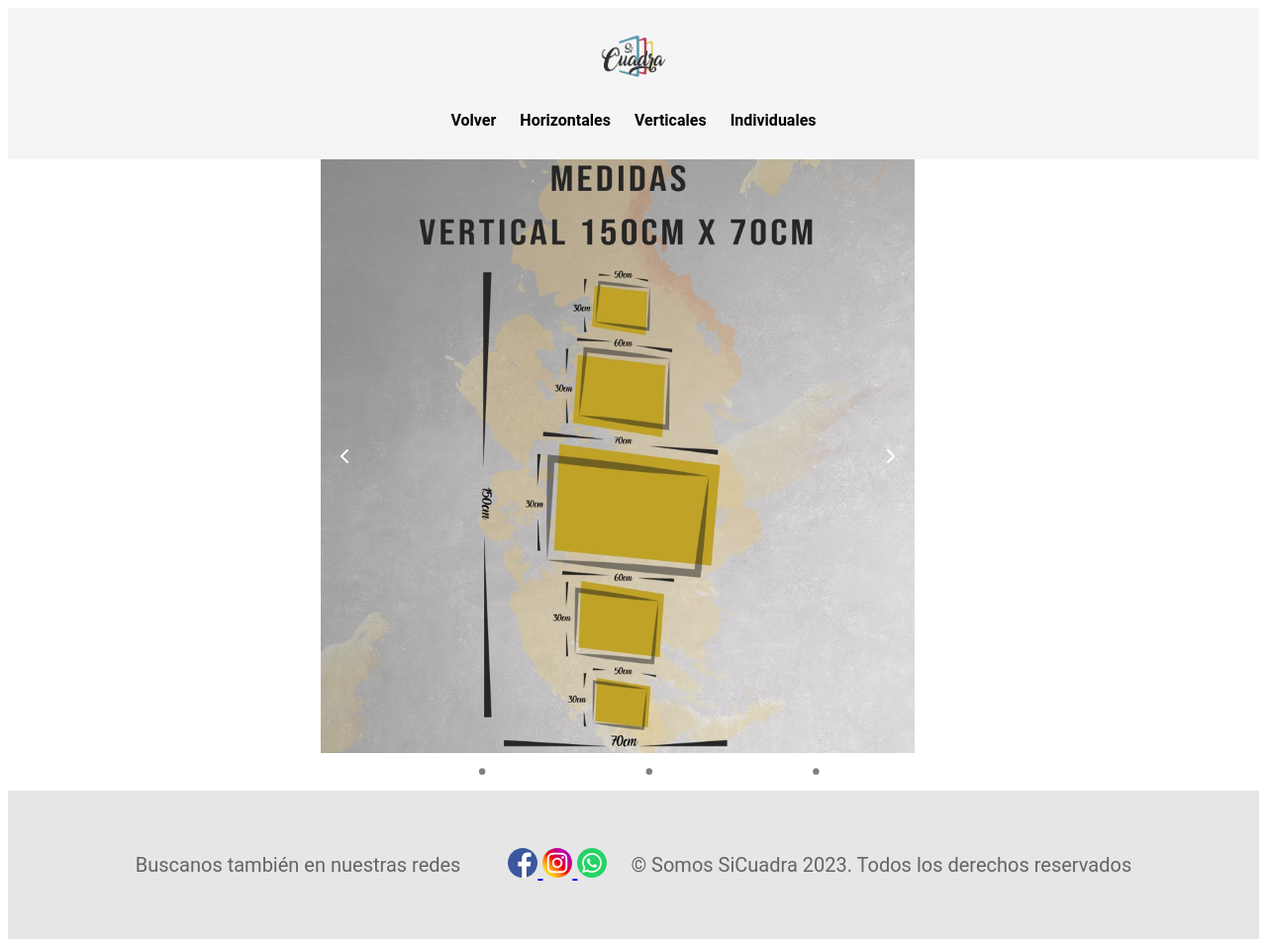
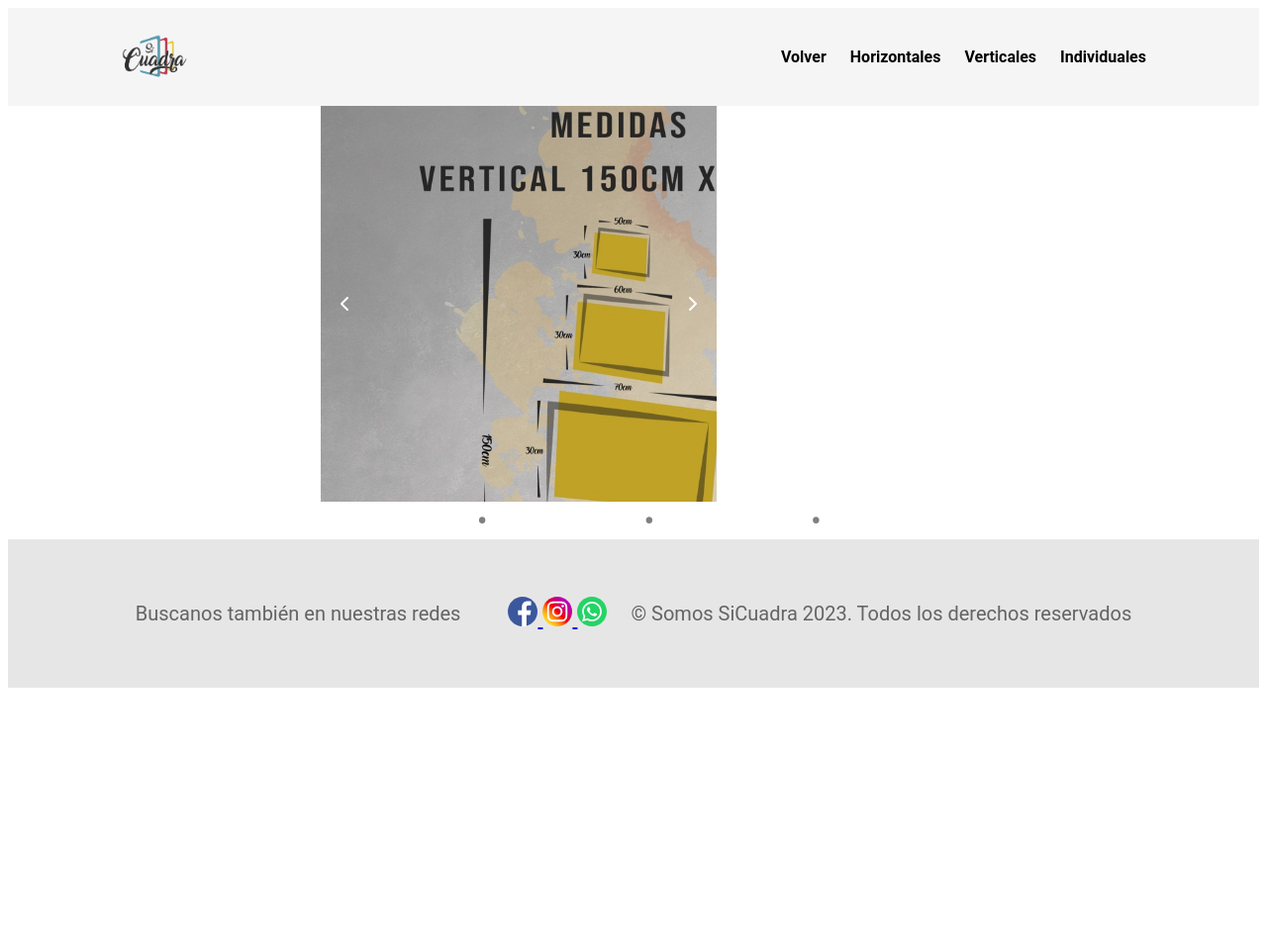
Before and after one commit to Adolaguirre/Sicuadra2, a plain HTML site: page vertical.html in a window 1280 px wide. Shown: the whole page at 99% size. After the commit the page ends 800 px from the top, so only its background shows below. Drawn offline with Linux system fonts and the light colour scheme.

Commit message:
arreglo de galeria

```diff
--- a/css/carrusel.css
+++ b/css/carrusel.css
@@ -175,3 +175,92 @@ footer .container{
 .itemCarrouselArrows > a > i{
     color: white;
 }
+
+@media (min-width: 720px){
+
+    header{
+        position: relative;
+        width: 100%;
+    }
+
+    }
+
+    header .container{
+        flex-direction: row;
+        justify-content: space-between;
+    }
+
+    header nav{
+        flex-direction: row;
+        padding-bottom: 0;
+        padding-right: 20px;
+    }
+
+    .carrousel{
+        position:relative;
+        left: 25%;
+        width: 75%;
+    }
+
+    .conteCarrousel{
+        width: 400;
+        height: 400;
+        overflow: hidden;
+
+    }
+
+    .itemCarrousel{
+        position: relative;
+        width: 100%;
+        height: 100%;
+    }
+
+    .itemCarrouselTarjeta{
+        width: 100%;
+        height: 100%;
+    }
+
+    .itemCarrouselArrows{
+        position: absolute;
+        top: 0;
+        bottom: 0;
+        left: 0;
+        right: 0;
+        height: 100%;
+        width: 100%;
+        display: flex;
+        align-items: center;
+        justify-content: space-between;
+        padding: 20px;
+    }
+
+    .itemCarrouselArrows > i:hover {
+        cursor: pointer;
+    }
+
+    #itemCarrousel-1{
+        background-color: rgb(226, 50, 50);
+    }
+
+    #itemCarrousel-2{
+        background-color: rgb(50, 200, 226);
+    }
+
+    #itemCarrousel-3{
+        background-color: rgb(200, 226, 50);
+    }
+
+    .conteCarrouselController{
+        width: 70%;
+        display: flex;
+        justify-content: space-evenly;
+    }
+
+    .conteCarrouselController > a{
+        text-decoration: none;
+        font-size: 2em;
+        color: grey;
+    }
+
+    .itemCarrouselArrows > a > i{
+        color: white;
--- a/css/gallery.css
+++ b/css/gallery.css
@@ -18,7 +18,9 @@ body{
 }
 
 h1{font-size: 3.5rem;}
-h2{font-size: 2.2rem;}
+h2{font-size: 2.2rem;
+text-align: center;
+}
 h3{font-size: 2em;
 text-align: center;
 font-style: italic;}
```
